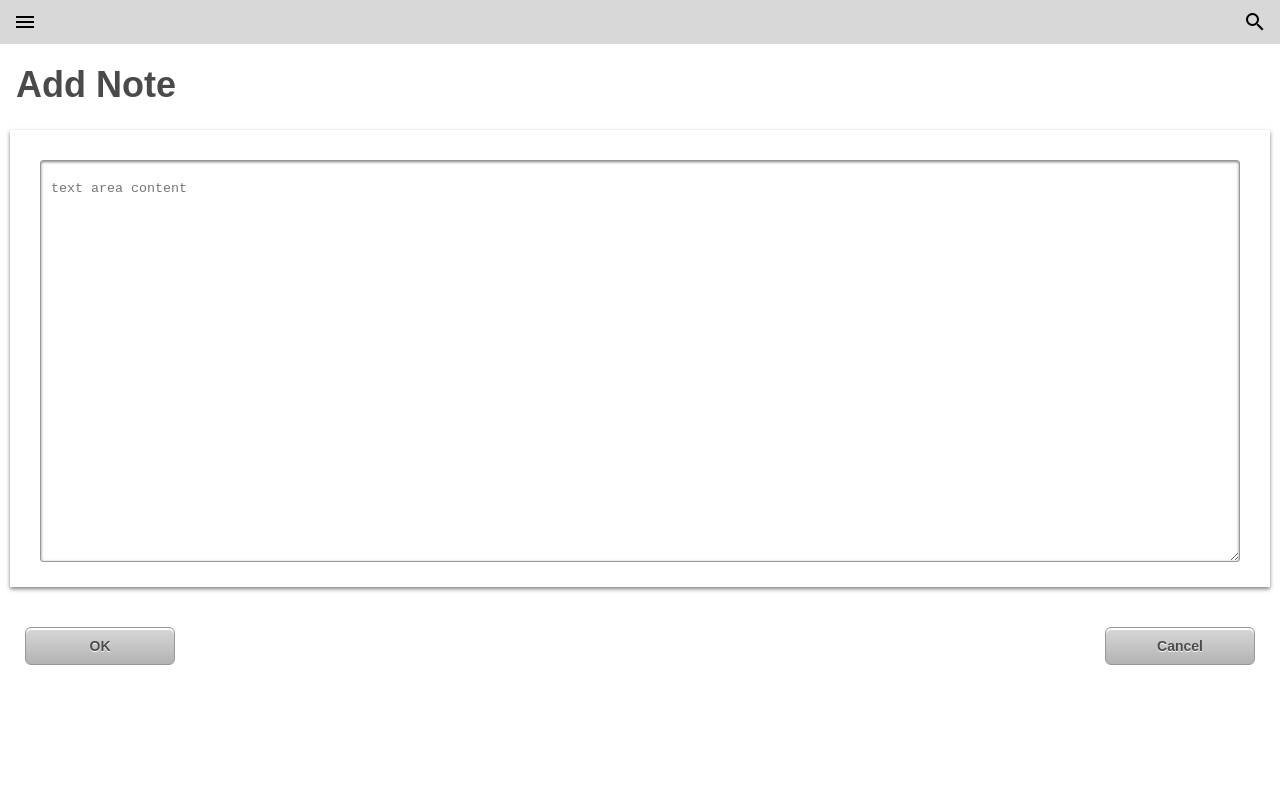
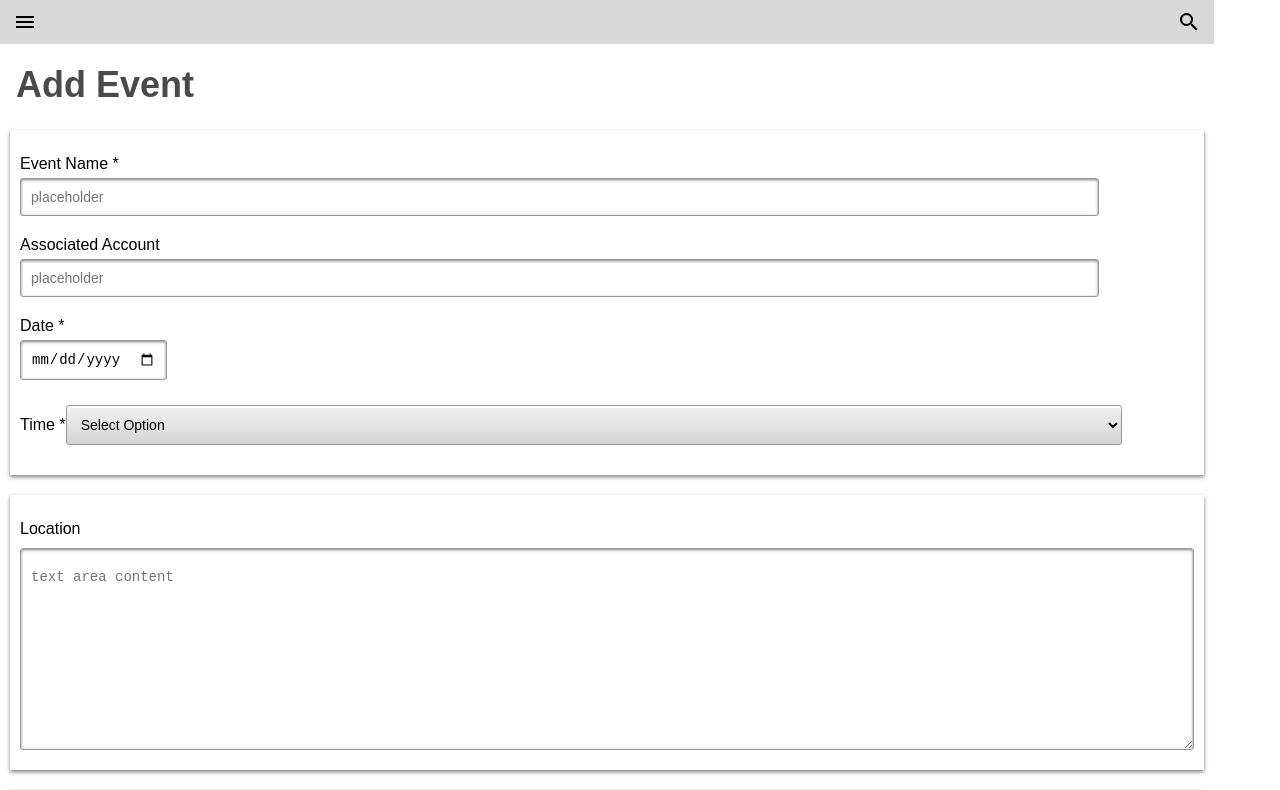
Before and after one commit to halo123u/lager_logger, a React (Create React App) app in the folder client/: page / in a window 1280 px wide. Shown: the top 790 px of the page. Built offline with nearby package versions, Linux system fonts and the light colour scheme.

Commit message:
create add event component

```diff
--- a/client/src/App.css
+++ b/client/src/App.css
@@ -9,6 +9,7 @@ body {
 nav {
   display: flex;
   width: 100vw;
+  width: 100%;
   justify-content: space-between;
   align-items:center;
   height: 44px;
@@ -54,6 +55,10 @@ p {
   box-shadow: 0 2px 4px rgba(0,0,0,0.5);
   margin: 20px 10px;
   padding: 10px;
+}
+
+.padded {
+  padding-top: 25px;
 }
 
 .icon {
@@ -159,8 +164,9 @@ textarea {
   box-shadow: inset 0 1px 3px rgba(0,0,0,0.5);
   margin: 10px auto;
   height: 45vh;
-  width: 95%;
+  width: 90vw;
   padding: 20px 10px;
+  font-size: 14px;
 }
 
 .left {
@@ -193,3 +199,44 @@ textarea {
   display: flex;
   padding: 20px 10px 15px 10px;
 }
+
+input[type=text],input[type=number],input[type=date] {
+  border: 1px solid #979797;
+  box-shadow: inset 0 1px 3px rgba(0,0,0,0.5);
+  border-radius: 3px;
+  display: block;
+  text-align: left;
+  margin: 5px 10px 20px 0;
+  padding: 10px;
+  font-size: 14px;
+}
+
+input[type=text] {
+  width: 90%;
+}
+input[type=number] {
+  width: 30px;
+}
+
+input[type=radio] {
+  margin-bottom: 25px;
+}
+
+select {
+  background: linear-gradient(#F2F2F2, #D4D4D4);
+  margin: 5px 10px 20px 0;
+  box-shadow: 0 1px 2px rgba(0,0,0,0.2);
+  box-shadow: inset 0 2px 0 white;
+  border-radius: 3px;
+  border: 1px solid #979797;
+  padding: 10px;
+  font-size: 14px;
+  width: 90%;
+}
+
+.small-text {
+  height: 20vh;
+  margin-left: auto;
+  margin-right: auto;
+  display: block;
+}
--- a/client/src/App.js
+++ b/client/src/App.js
@@ -4,13 +4,15 @@ import Nav from './components/nav';
 import Dashboard from './components/dashboard';
 import BuyerPage from './components/buyer-page';
 import AddNote from './components/add-note';
+import AddOrderVisit from './components/add-order-visit';
+import AddEvent from './components/add-event';
 
 class App extends Component {
   render() {
     return (
       <div className="App">
       <Nav/>
-      <AddNote />
+      <AddEvent />
       </div>
     );
   }
--- a/client/src/components/add-event.jsx
+++ b/client/src/components/add-event.jsx
@@ -0,0 +1,56 @@
+import React, { Component } from 'react';
+
+class AddEvent extends Component {
+	render () {
+		return (
+			<div>
+				<h1>Add Event</h1>
+				<form>
+					<div className='box padded'>
+
+						<label>
+							Event Name *
+							<input type='text' placeholder='placeholder' required />
+						</label>
+
+						<label>
+							Associated Account
+							<input type='text' placeholder='placeholder' />
+						</label>
+
+						<label>
+							Date *
+							<input type='date' required />
+						</label>
+
+						<label>
+							Time *
+							<select>
+								<option hidden>Select Option</option>
+								<option></option>
+							</select>
+						</label>
+
+					</div>
+
+					<div className='box padded'>
+						<p>Location</p>
+						<textarea className='small-text' placeholder='text area content'/>
+					</div>
+
+					<div className='box padded'>
+						<p>Notes</p>
+						<textarea className='small-text' placeholder='text area content'/>
+					</div>
+
+					<div className='buttons'>
+						<button type='submit'>OK</button>
+						<button>Cancel</button>
+					</div>
+				</form>
+			</div>
+		);
+	}
+}
+
+export default AddEvent;
--- a/client/src/components/add-order-visit.jsx
+++ b/client/src/components/add-order-visit.jsx
@@ -0,0 +1,64 @@
+import React, { Component } from 'react';
+
+class AddOrderVisit extends Component {
+	render () {
+		return (
+			<div>
+				<h1>Add Order/Visit</h1>
+				<form>
+					<div className='box'>
+						<label>
+						Account *
+						<input type='text' placeholder='placeholder' required />
+						</label>
+
+						<div>
+							<label>
+								<input type='radio' />
+							Visit
+							</label>
+						</div>
+						<div>
+							<label>
+								<input type='radio' />
+						 	Order
+							</label>
+						</div>
+
+					<label>
+						Number of Cases *
+						<input type='number' placeholder='#' required />
+					</label>
+
+					<label>
+						Date of Delivery *
+						<input type='date' required />
+					</label>
+
+					<label>
+						Time of Delivery *
+						<select>
+							<option hidden>Select Option</option>
+							<option></option>
+						</select>
+					</label>
+
+				</div>
+				<div className='box'>
+					<p>Notes</p>
+					<textarea className='small-text' placeholder='text area content'/>
+				</div>
+
+
+
+					<div className='buttons'>
+						<button type='submit'>OK</button>
+						<button>Cancel</button>
+					</div>
+				</form>
+			</div>
+		);
+	}
+}
+
+export default AddOrderVisit;
```
